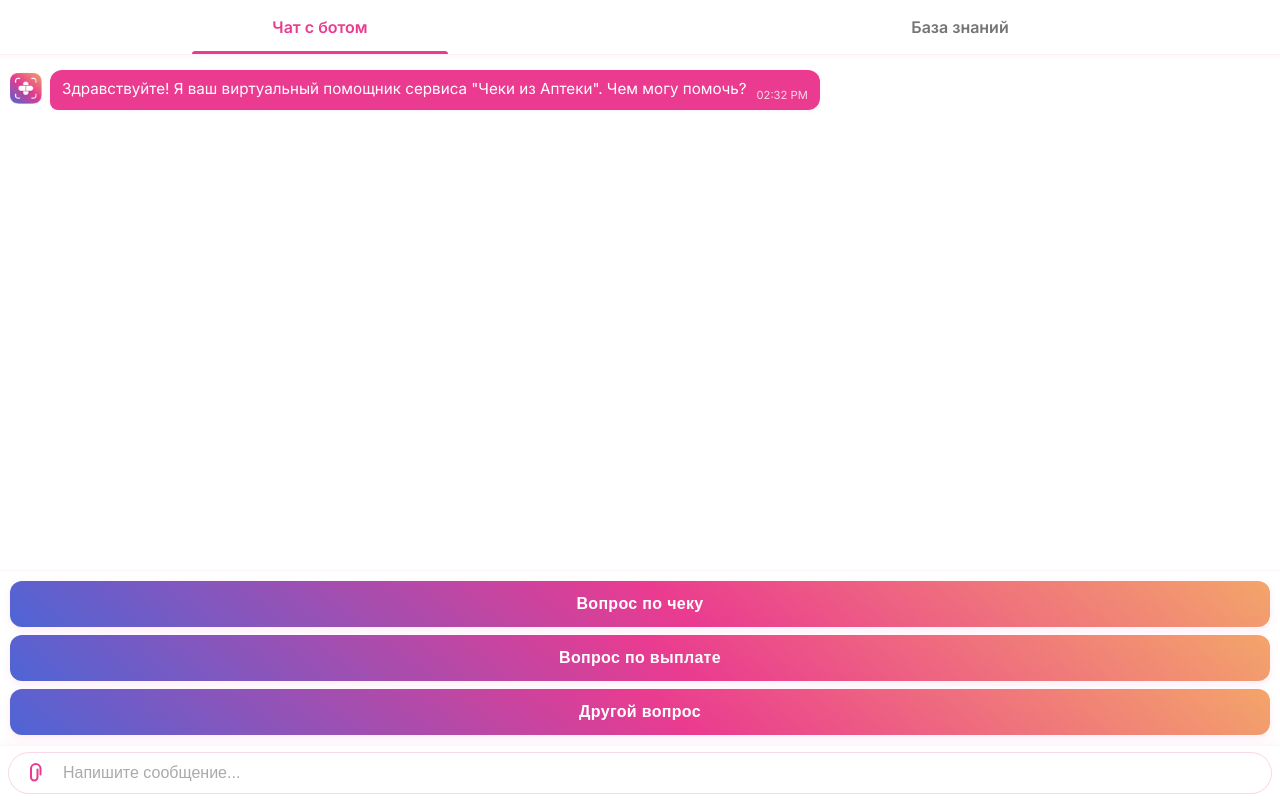
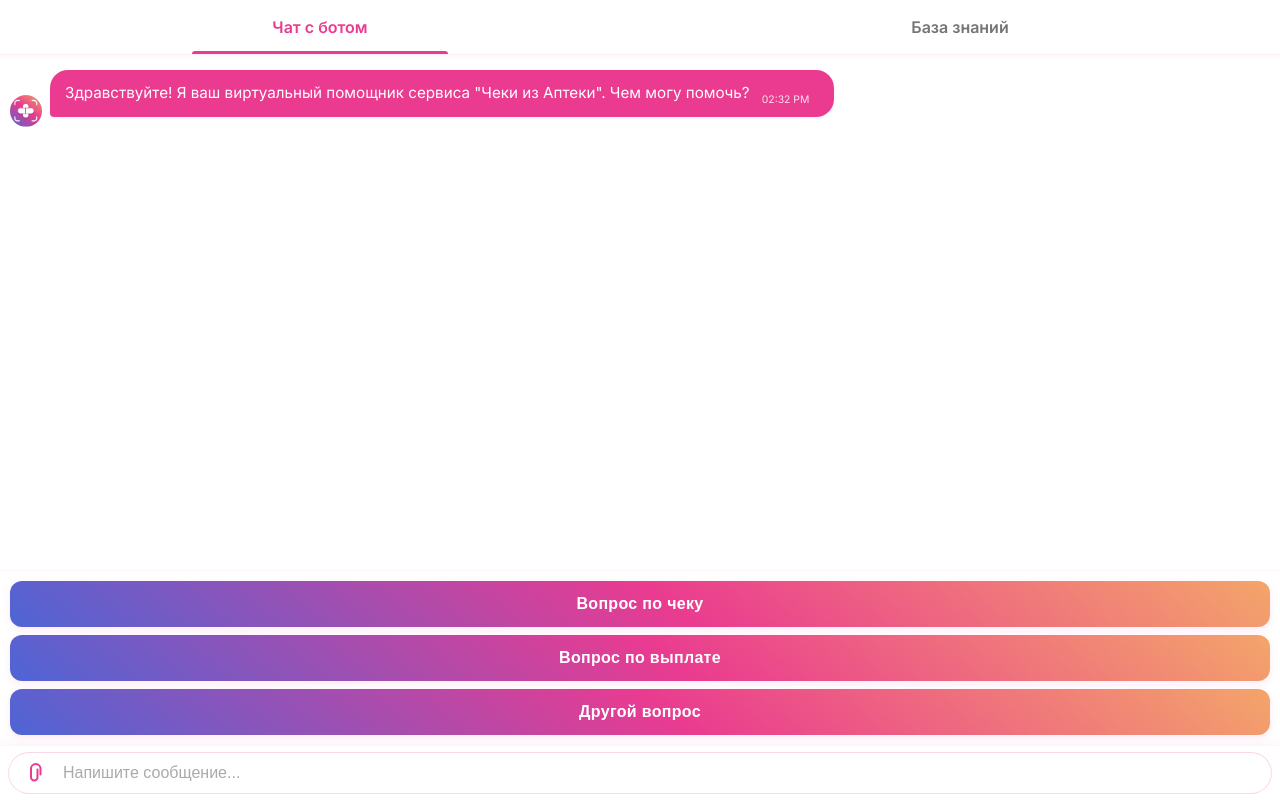
Before and after one commit to golenchukov13/ChiaBot, a plain HTML site: page index.html in a window 1280 px wide. Drawn offline with Linux system fonts and the light colour scheme.

Commit message:
Update index.html

```diff
--- a/index.html
+++ b/index.html
@@ -129,20 +129,15 @@
 
        .message {
     max-width: 90%;
-            padding: 8px 12px; /* Уменьшен padding */
-            border-radius: var(--radius-md);
-            opacity: 0;
-            transform: translateY(10px);
-            animation: fadeIn 0.3s forwards;
-            word-break: break-word;
-            line-height: 1.4;
+    padding: 12px 15px; /* Увеличим padding для лучшего визуального восприятия */
+    border-radius: 18px; /* Более округлые углы */
+    line-height: 1.5; /* Улучшим межстрочный интервал */
     font-size: 0.95rem;
     box-shadow: var(--shadow-sm);
-            margin-bottom: 2px; /* Уменьшен отступ */
-            display: flex;
-            justify-content: space-between;
-            align-items: flex-end; /* Выравниваем время по нижнему краю */
-            gap: 10px; /* Расстояние между текстом и временем */
+    position: relative;
+    display: inline-block; /* Для лучшего управления потоком */
+    word-wrap: break-word; /* Правильный перенос длинных слов */
+    overflow-wrap: anywhere; /* Разрешаем перенос в любом месте */
   }
 
         @keyframes fadeIn {
@@ -152,35 +147,43 @@
          .bot-message {
     background: var(--primary) !important;
     color: #fff !important;
-            align-self: flex-start;
-            border-radius: var(--radius-md) var(--radius-md) var(--radius-md) var(--radius-sm);
+    border-radius: 18px 18px 18px 4px; /* Сглаженные углы */
     margin-right: auto;
+    text-align: left;
   }
 
   .user-message {
     background: var(--primary) !important;
     color: #fff !important;
-            align-self: flex-end;
-            border-radius: var(--radius-md) var(--radius-md) var(--radius-sm) var(--radius-md);
+    border-radius: 18px 18px 4px 18px; /* Сглаженные углы */
     margin-left: auto;
-            border: 1px solid #fff;
+    text-align: right; /* Выравнивание текста по правому краю */
   }
 
         /* Контент сообщения - занимает основное пространство */
         .message-content {
-            flex: 1;
-            padding-bottom: 2px; /* Корректировка для выравнивания */
-        }
-
-        /* Стили для времени */
+    display: inline;
+    padding-right: 8px; /* Отступ перед временем */
+  }
+
   .message-time {
-            font-size: 0.7rem;
-            opacity: 0.8;
-            color: inherit;
-            line-height: 1.2;
-            white-space: nowrap; /* Не переносить время на новую строку */
-            align-self: flex-end; /* Прижимаем время к нижнему краю */
-            margin-bottom: -1px; /* Корректировка положения */
+    display: inline-block;
+    font-size: 0.65rem;
+    opacity: 0.85;
+    vertical-align: bottom; /* Выравнивание по нижнему краю */
+    position: relative;
+    bottom: -2px; /* Микро-корректировка положения */
+  }
+  /* Для сообщений пользователя выравниваем время ближе к тексту */
+  .user-message .message-time {
+    margin-left: 5px;
+    padding-left: 5px;
+  }
+
+  /* Для сообщений бота выравниваем время ближе к тексту */
+  .bot-message .message-time {
+    margin-right: 5px;
+    padding-right: 5px;
   }
 
         .options-container {
@@ -565,7 +568,7 @@
             display: flex;
             align-items: center;
             justify-content: center;
-            margin-top: 2px;
+            margin-top: 25px;
             flex-shrink: 0;
             border: none;
             padding: 0;
@@ -652,8 +655,8 @@
         }
 
         .check-card, .payout-card {
-            min-width: 80vw;
-            max-width: 85vw;
+            min-width: 88vw;
+            max-width: 90vw;
             background: #fff;
             border-radius: var(--radius-lg);
             box-shadow: var(--card-shadow);
@@ -826,6 +829,7 @@
             opacity: 1;
             background: #EA3B90;
         }
+
     </style>
 </head>
 <body>
@@ -1206,26 +1210,35 @@
 
     const avatarDiv = document.createElement('div');
     avatarDiv.className = 'bot-avatar';
-            avatarDiv.innerHTML = '<img src="chia.png" alt="Бот" style="width:100%;height:100%;object-fit:contain;">';
+    avatarDiv.innerHTML = '<img src="chia.png" alt="Бот" style="width:100%;height:100%;border-radius:50%;object-fit:cover;">';
 
     const messageDiv = document.createElement('div');
     messageDiv.className = 'message bot-message';
 
-            // Новая структура с разделением контента и времени
-            const contentDiv = document.createElement('div');
-            contentDiv.className = 'message-content';
-            contentDiv.textContent = text;
-
-            const timeSpan = document.createElement('div');
-            timeSpan.className = 'message-time';
-            timeSpan.textContent = getCurrentTime();
-
-            messageDiv.appendChild(contentDiv);
-            messageDiv.appendChild(timeSpan);
+    // Объединенный текст и время в одном блоке
+    messageDiv.innerHTML = `
+      <span class="message-content">${text}</span>
+      <span class="message-time">${getCurrentTime()}</span>
+    `;
 
     rowDiv.appendChild(avatarDiv);
     rowDiv.appendChild(messageDiv);
     chat.appendChild(rowDiv);
+    scrollToBottom();
+  }
+
+  function addUserMessage(text) {
+    const chat = document.getElementById('chat-messages');
+    const messageDiv = document.createElement('div');
+    messageDiv.className = 'message user-message slide-in';
+
+    // Объединенный текст и время в одном блоке
+    messageDiv.innerHTML = `
+      <span class="message-content">${text}</span>
+      <span class="message-time">${getCurrentTime()}</span>
+    `;
+
+    chat.appendChild(messageDiv);
     scrollToBottom();
   }
 
```
Lines whose indentation alone changed are shown as unchanged.
